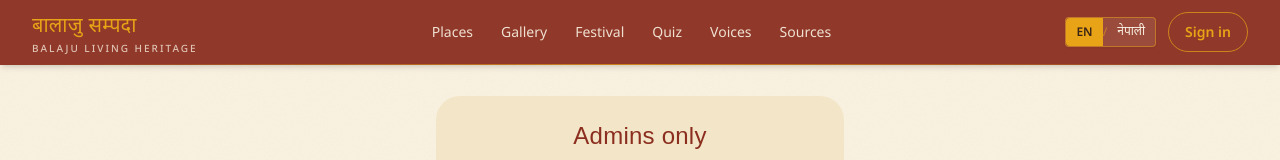
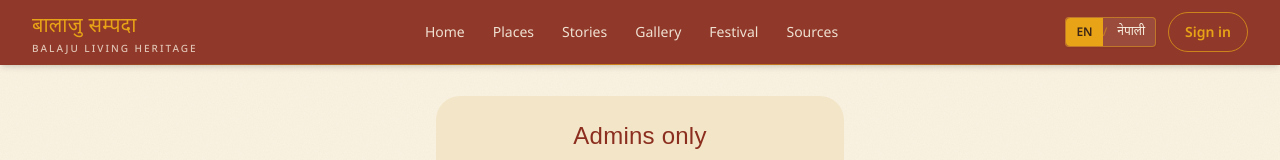
Before and after one commit to bikitasuwal/Ai-workshop, a Next.js app in the folder frontend/: page /admin/posts in a window 1280 px wide. Shown: the top 160 px of the page. Built offline with nearby package versions, Linux system fonts and the light colour scheme; no server answers; a web font is replaced by a local one.

Commit message:
fix(nav): update navbar links and translations, removing quiz and voices

```diff
--- a/frontend/components/layout/Navbar.tsx
+++ b/frontend/components/layout/Navbar.tsx
@@ -16,11 +16,11 @@ import NavbarShell, { type NavLink } from "./NavbarShell";
  * English fallback shown if the key is ever missing.
  */
 export const NAV_LINKS: NavLink[] = [
+  { label: "Home", href: "/", key: "home" },
   { label: "Places", href: "/places", key: "places" },
+  { label: "Stories", href: "/stories", key: "stories" },
   { label: "Gallery", href: "/gallery", key: "gallery" },
   { label: "Festival", href: "/festival", key: "festival" },
-  { label: "Quiz", href: "/quiz", key: "quiz" },
-  { label: "Voices", href: "/reviews", key: "voices" },
   { label: "Sources", href: "/sources", key: "sources" },
 ];
 
--- a/frontend/i18n/dictionaries/en.ts
+++ b/frontend/i18n/dictionaries/en.ts
@@ -36,7 +36,9 @@ export const en = {
   },
 
   nav: {
+    home: "Home",
     places: "Places",
+    stories: "Stories",
     gallery: "Gallery",
     festival: "Festival",
     quiz: "Quiz",
@@ -74,6 +76,7 @@ export const en = {
     festivalAbout: { ne: "पर्वको बारेमा", en: "About the festival" },
     heritageQuiz: { ne: "सम्पदा प्रश्नोत्तरी", en: "Heritage Quiz & Challenges" },
     voices: { ne: "तपाईंको आवाज", en: "Voices of visitors" },
+    communityStories: { ne: "सामुदायिक कथाहरू", en: "Community Stories & Memories" },
     sources: { ne: "स्रोतहरू", en: "Sources & open questions" },
     signIn: { ne: "प्रवेश", en: "Sign in" },
     join: { ne: "खाता खोल्नुहोस्", en: "Join the community" },
--- a/frontend/i18n/dictionaries/ne.ts
+++ b/frontend/i18n/dictionaries/ne.ts
@@ -27,7 +27,9 @@ export const ne: Dictionary = {
 
   nav: {
     ...en.nav,
+    home: "गृहपृष्ठ",
     places: "स्थानहरू",
+    stories: "कथाहरू",
     gallery: "ग्यालरी",
     festival: "पर्व",
     quiz: "प्रश्नोत्तरी",
```
